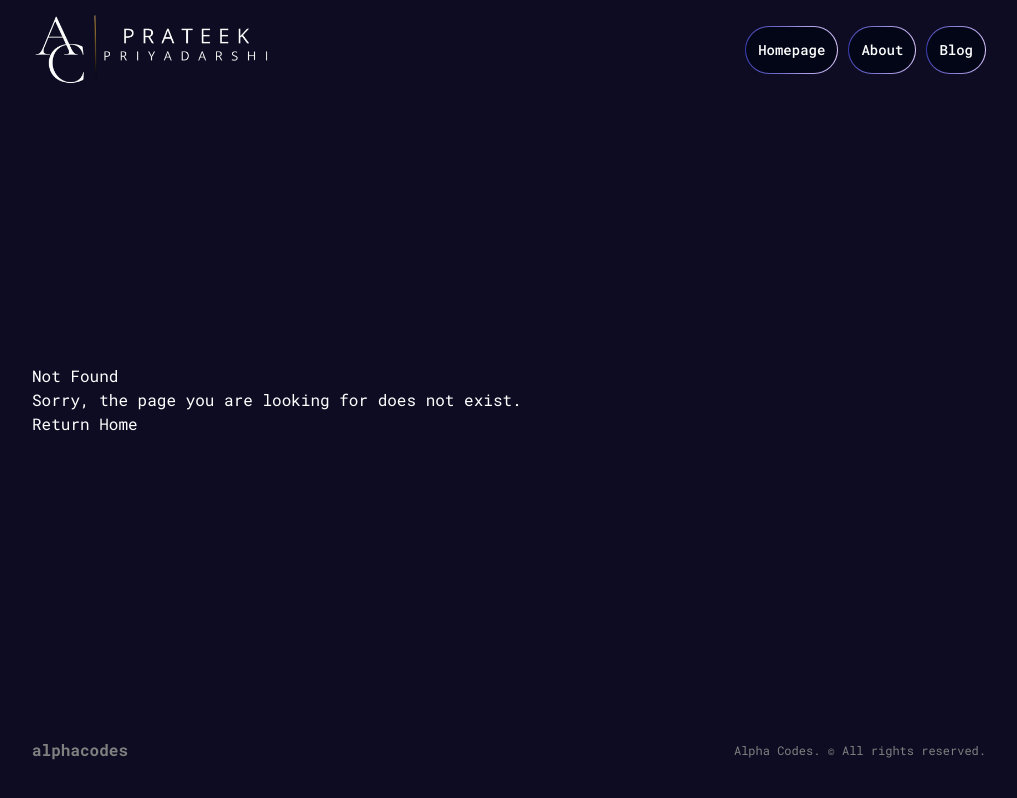
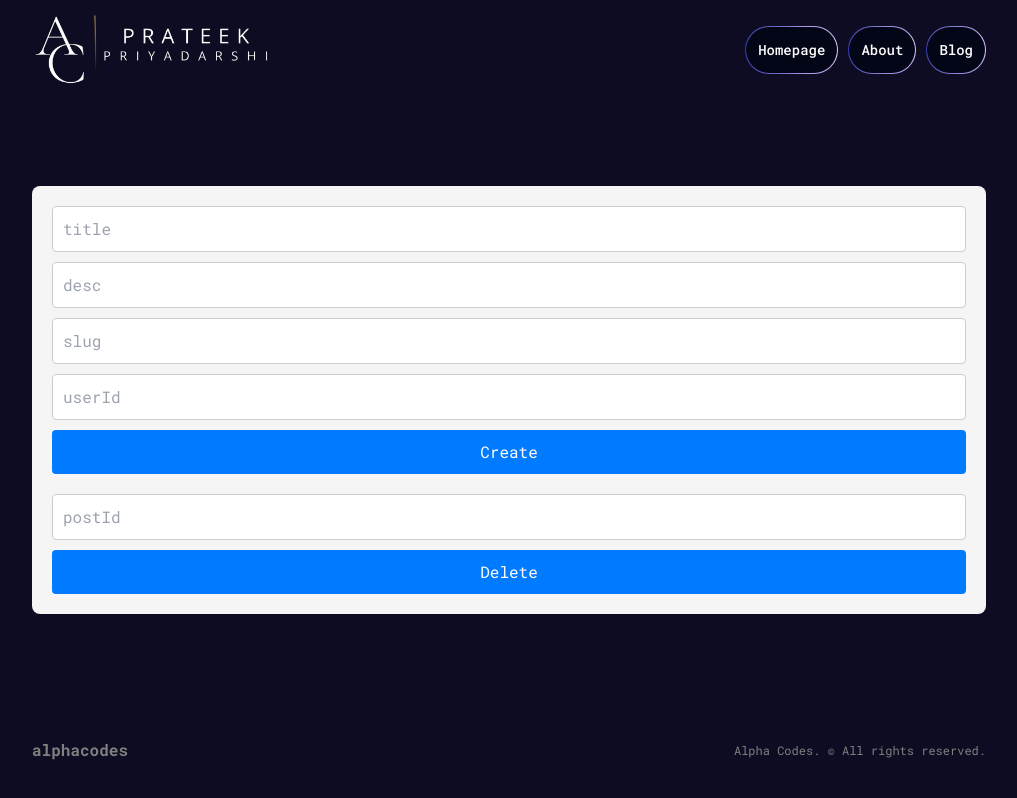
Before and after one commit to alphahit/mybase, a Next.js app: page /serveractiontest in a window 1280 px wide. Before the commit this address had no page. Shown: the whole page, without its empty margins (116-1133 px from the left). Built offline with nearby package versions, Linux system fonts and the light colour scheme.

Commit message:
server actions added

```diff
--- a/src/app/about/page.jsx
+++ b/src/app/about/page.jsx
@@ -24,13 +24,12 @@ const AboutPage = () => {
 
           <TextRevealCardDescription>
             With a vibrant journey from a React Native Developer intern to a
-            Software Developer at Squbix Digital, I, Prateek Priyadarshi, have
-            shaped digital experiences that resonate. My toolkit spans React
-            Native, Next.js, and a blend of modern technologies, driving me to
-            create seamless, user-centric applications. From ideation to
-            deployment, my projects—ranging from social media apps to e-commerce
-            platforms—reflect a dedication to excellence and a passion for
-            pushing boundaries in web and software development.
+            senior Software Developer, I, Prateek Priyadarshi, have shaped
+            digital experiences that resonate. My toolkit spans MERN Stack,
+            React Native, Next.js, and a blend of modern technologies, driving
+            me to create seamless, user-centric applications. From ideation to
+            deployment, my projects - range from Hyperlocal Market Delivery
+            apps, E-Commerce and HealthCare domains.
           </TextRevealCardDescription>
         </TextRevealCard>
         {/* <h1 className={styles.title}>
@@ -62,8 +61,11 @@ const AboutPage = () => {
           </div>
         </div>
       </div>
-      <div className={styles.imgContainer}>
-        <Image src="/about.png" alt="About Image" fill className={styles.img} />
+      <div
+        className={`${styles.imgContainer} flex items-center justify-center`}
+      >
+        {/* <Image src="/about.png" alt="About Image" fill className={styles.img} /> */}
+        <h1>Projects Gallore Coming Soon ... </h1>
       </div>
     </div>
   );
--- a/src/app/blog/[slug]/page.jsx
+++ b/src/app/blog/[slug]/page.jsx
@@ -4,22 +4,19 @@ import PostUser from "@/components/postUser/postUser";
 import { Suspense } from "react";
 import { getPost } from "@/lib/data";
 
-// export const generateMetadata = async ({ params }) => {
-//   const { slug } = params;
+export const generateMetadata = async ({ params }) => {
+  const { slug } = params;
 
-//   //const post = await getPost(slug);
+  const post = await getPost(slug);
 
-//   return {
-//     title: post.title,
-//     description: post.desc,
-//   };
-// };
+  return {
+    title: post.title,
+    description: post.desc,
+  };
+};
 
 const SinglePostPage = async ({ params }) => {
   const { slug } = params;
-
-  //FETCH DATA WITH AN API
-  // const post = await getData(slug);
 
   const post = await getPost(slug);
   console.log("post===>", post);
--- a/src/app/layout.js
+++ b/src/app/layout.js
@@ -6,9 +6,16 @@ const inter = Inter({ subsets: ["latin"] });
 const roboto_mono = Roboto_Mono ({
   subsets: ["latin"],
 });
+// export const metadata = {
+//   title: "Alpha Codes",
+//   description: "Built by Prateek Priyadarshi",
+// };
+
 export const metadata = {
-  title: "Alpha Codes",
-  description: "Generated by Prateek Priyadarshi",
+  title: { default: "Homepage | Alpha Codes ",
+templates: "%s | Alpha Codes"
+},
+  description: "Built by Prateek Priyadarshi",
 };
 
 export default function RootLayout({ children }) {
--- /dev/null
+++ b/src/app/serveractiontest/page.jsx
@@ -0,0 +1,119 @@
+import { addPost, deletePost } from "@/lib/action";
+const ServerActionTestPage = () => {
+  //   const actionInComponent = async () => {
+  //     "use server";
+  //     console.log("it works");
+  //   };
+
+  return (
+    <div
+      style={{
+        padding: "20px",
+        backgroundColor: "#f5f5f5",
+        borderRadius: "8px",
+      }}
+    >
+      <form
+        action={addPost}
+        style={{ display: "flex", flexDirection: "column", gap: "10px" }}
+      >
+        <input
+          type="text"
+          placeholder="title"
+          name="title"
+          style={{
+            padding: "10px",
+            color: "#333",
+            borderColor: "#ccc",
+            borderWidth: "1px",
+            borderRadius: "4px",
+          }}
+        />
+        <input
+          type="text"
+          placeholder="desc"
+          name="desc"
+          style={{
+            padding: "10px",
+            color: "#333",
+            borderColor: "#ccc",
+            borderWidth: "1px",
+            borderRadius: "4px",
+          }}
+        />
+        <input
+          type="text"
+          placeholder="slug"
+          name="slug"
+          style={{
+            padding: "10px",
+            color: "#333",
+            borderColor: "#ccc",
+            borderWidth: "1px",
+            borderRadius: "4px",
+          }}
+        />
+        <input
+          type="text"
+          placeholder="userId"
+          name="userId"
+          style={{
+            padding: "10px",
+            color: "#333",
+            borderColor: "#ccc",
+            borderWidth: "1px",
+            borderRadius: "4px",
+          }}
+        />
+        <button
+          style={{
+            padding: "10px 20px",
+            backgroundColor: "#007bff",
+            color: "#fff",
+            border: "none",
+            borderRadius: "4px",
+            cursor: "pointer",
+          }}
+        >
+          Create
+        </button>
+      </form>
+
+      <form
+        action={deletePost}
+        style={{
+          display: "flex",
+          flexDirection: "column",
+          gap: "10px",
+          marginTop: "20px",
+        }}
+      >
+        <input
+          type="text"
+          placeholder="postId"
+          name="id"
+          style={{
+            padding: "10px",
+            color: "#333",
+            borderColor: "#ccc",
+            borderWidth: "1px",
+            borderRadius: "4px",
+          }}
+        />
+        <button
+          style={{
+            padding: "10px 20px",
+            backgroundColor: "#007bff",
+            color: "#fff",
+            border: "none",
+            borderRadius: "4px",
+            cursor: "pointer",
+          }}
+        >
+          Delete
+        </button>
+      </form>
+    </div>
+  );
+};
+export default ServerActionTestPage;
--- a/src/components/ui/ThreeDCard.jsx
+++ b/src/components/ui/ThreeDCard.jsx
@@ -126,13 +126,13 @@ export const CardItem = ({
   as: Tag = "div",
   children,
   className,
-  translateX = 10,
+  translateX = 0,
   translateY = 0,
   translateZ = 0,
   rotateX = 0,
   rotateY = 0,
   scale = 1.2,
-  rotateZ = 360,
+  rotateZ = 0,
   ...rest
 }) => {
   const ref = useRef(null);
--- /dev/null
+++ b/src/lib/action.js
@@ -0,0 +1,64 @@
+    // "Server actions" refer to operations or tasks performed on a server-side environment in the context of web and software development.
+// Unlike client-side actions, which happen in the user's browser or device, server actions are processed on a web server.
+// These actions can encompass a wide range of activities, including but not limited to:
+"use server"
+import { Post } from "./models"
+import { connectToDb } from "./utils"
+
+// Data Processing: Manipulating or performing calculations on data before sending it to the client or storing it in a database.
+// Database Operations: Creating, reading, updating, and deleting data in a database (often abbreviated as CRUD operations).
+// Authentication and Authorization: Verifying user identities (authentication) and determining their access rights (authorization) to various resources or actions.
+// API Requests Handling: Receiving requests from clients, processing them, and sending back responses. This can involve calling other APIs,
+// accessing databases, or performing server-side logic.
+// File Management: Uploading, downloading, storing, or modifying files on the server.
+// Email Sending: Automating the process of sending emails, whether for user registration confirmations, password resets, or notifications.
+// Background Tasks: Performing tasks that are scheduled or triggered by specific events, which might run independently of user actions, such as data backups, report generation, or batch processing.
+// Server actions are crucial for the security, efficiency, and functionality of web applications and services. They allow for the centralization of logic and data management,
+// which helps in maintaining consistent data integrity and implementing complex business rules.
+
+export const addPost = async (formData) => {
+
+    // const title = formData.get('title')
+    // const desc = formData.get('desc')
+    // const slug = formData.get('slug')
+    // const userId = formData.get('userId')
+
+    const {title, desc, slug, userId} = Object.fromEntries(formData)
+
+    console.log(formData)
+    console.log("title: " + title + " desc: " + desc + " slug: " + slug)
+
+    try{
+        connectToDb()
+        const newPost = new Post({
+            title,
+            desc,
+            slug,
+            userId
+        });
+        await newPost.save()
+        console.log("Saved To DB")
+        revalidatePath("/blog")
+    }catch(err){
+        console.log("err addPost", err)
+        return {error : "Something Went Wrong"}
+    }
+}
+
+export const deletePost = async (formData) => {
+    "use server"
+
+    const {id} = Object.fromEntries(formData)
+
+    console.log(formData)
+
+    try{
+        connectToDb()
+        await Post.findByIdAndDelete(id);
+        console.log("Delete From DB")
+        revalidatePath("/blog")
+    }catch(err){
+        console.log("err addPost", err)
+        return {error : "Something Went Wrong"}
+    }
+}
```
